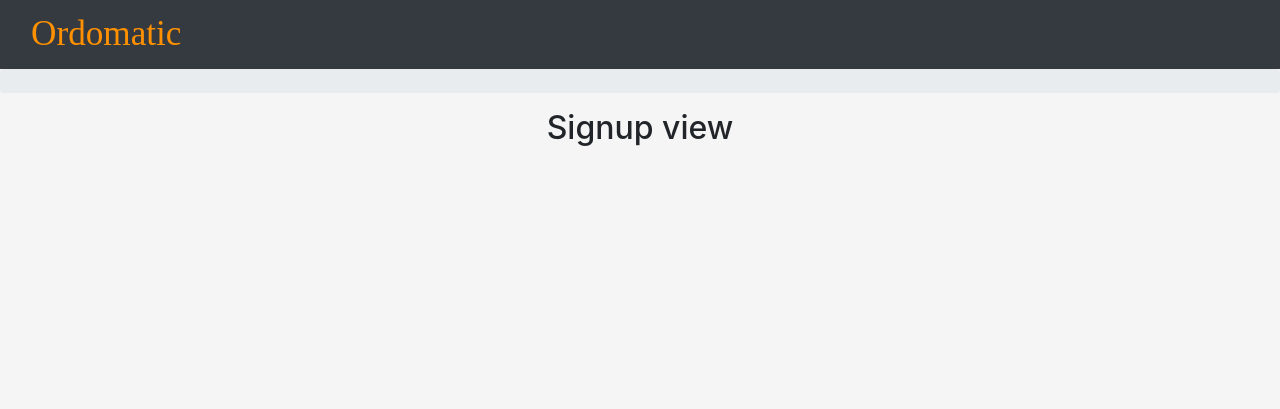
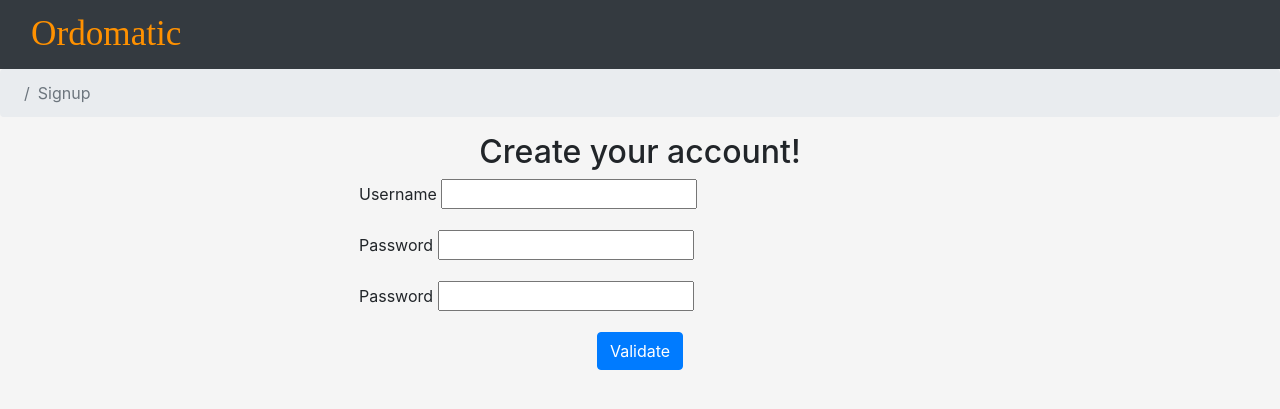
Before and after one commit to BrRoman/ordomatic-django, a Django app: template ordomatic/apps/accounts/templates/accounts/signup.html in a window 1280 px wide. Shown: the top 409 px of the page. Run offline with Django 3.2, Linux system fonts and the light colour scheme; the template is opened without the code that fills it, so the values that code supplies are empty, except form fields; tables that the repository leaves empty hold one stand-in row (values such as "Sample post"); form fields are guessed from the names that the template uses; style sheets or scripts are compiled from the project's sources; some libraries are stand-ins or nearby versions; some web fonts are replaced.

Commit message:
Signup OK.

```diff
--- a/ordomatic/apps/accounts/templates/accounts/signup.html
+++ b/ordomatic/apps/accounts/templates/accounts/signup.html
@@ -1,5 +1,99 @@
 {% extends 'main.html' %}
 
+{% load widget_tweaks %}
+
+{% block breadcrumbs %}
+    <li class="breadcrumb-item active">Signup</li>
+{% endblock breadcrumbs %}
+
 {% block content %}
-    <h2>Signup view</h2>
+    <h2>Create your account!</h2>
+
+    <form class="d-flex flex-column align-items-center w-100 mb-3" method="post" novalidate>
+        <div class="col-6">
+            {% csrf_token %}
+
+            <!-- Username -->
+            <div class="form-group">
+                {{ form.username.label_tag }}
+
+                {% if form.is_bound %}
+                    {% if form.username.errors %}
+                        {% render_field form.username class="form-control is-invalid" %}
+                        {% for error in form.username.errors %}
+                            <div class="invalid-feedback" style="display: block;">
+                                {{ error }}
+                            </div>
+                        {% endfor %}
+                    {% else %}
+                        {% render_field form.username class="form-control is-valid" %}
+                    {% endif %}
+                {% else %}
+                    {% render_field form.username class="form-control" %}
+                {% endif %}
+
+                {% if form.username.help_text %}
+                    <small class="form-text text-muted">
+                        {{ form.username.help_text }}
+                    </small>
+                {% endif %}
+            </div>
+
+            <!-- Password 1 -->
+            <div class="form-group">
+                {{ form.password1.label_tag }}
+
+                {% if form.is_bound %}
+                    {% if form.password1.errors %}
+                        {% render_field form.password1 class="form-control is-invalid" %}
+                        {% for error in form.password1.errors %}
+                            <div class="invalid-feedback" style="display: block;">
+                                {{ error }}
+                            </div>
+                        {% endfor %}
+                    {% else %}
+                        {% render_field form.password1 class="form-control is-valid" %}
+                    {% endif %}
+                {% else %}
+                    {% render_field form.password1 class="form-control" %}
+                {% endif %}
+
+                {% if form.password1.help_text %}
+                    <small class="form-text text-muted">
+                        {{ form.password1.help_text }}
+                    </small>
+                {% endif %}
+            </div>
+
+            <!-- Password 2 -->
+            <div class="form-group">
+                {{ form.password2.label_tag }}
+
+                {% if form.is_bound %}
+                    {% if form.password2.errors %}
+                        {% render_field form.password2 class="form-control is-invalid" %}
+                        {% for error in form.password2.errors %}
+                            <div class="invalid-feedback" style="display: block;">
+                                {{ error }}
+                            </div>
+                        {% endfor %}
+                    {% else %}
+                        {% render_field form.password2 class="form-control is-valid" %}
+                    {% endif %}
+                {% else %}
+                    {% render_field form.password2 class="form-control" %}
+                {% endif %}
+
+                {% if form.password2.help_text %}
+                    <small class="form-text text-muted">
+                        {{ form.password2.help_text }}
+                    </small>
+                {% endif %}
+            </div>
+        </div>
+
+        <div>
+            <button type="submit" class="btn btn-primary">Validate</button>
+        </div>
+    </form>
 {% endblock content %}
```
Also changed, not shown: ordomatic/apps/accounts/views.py (+20 -0 lines).
